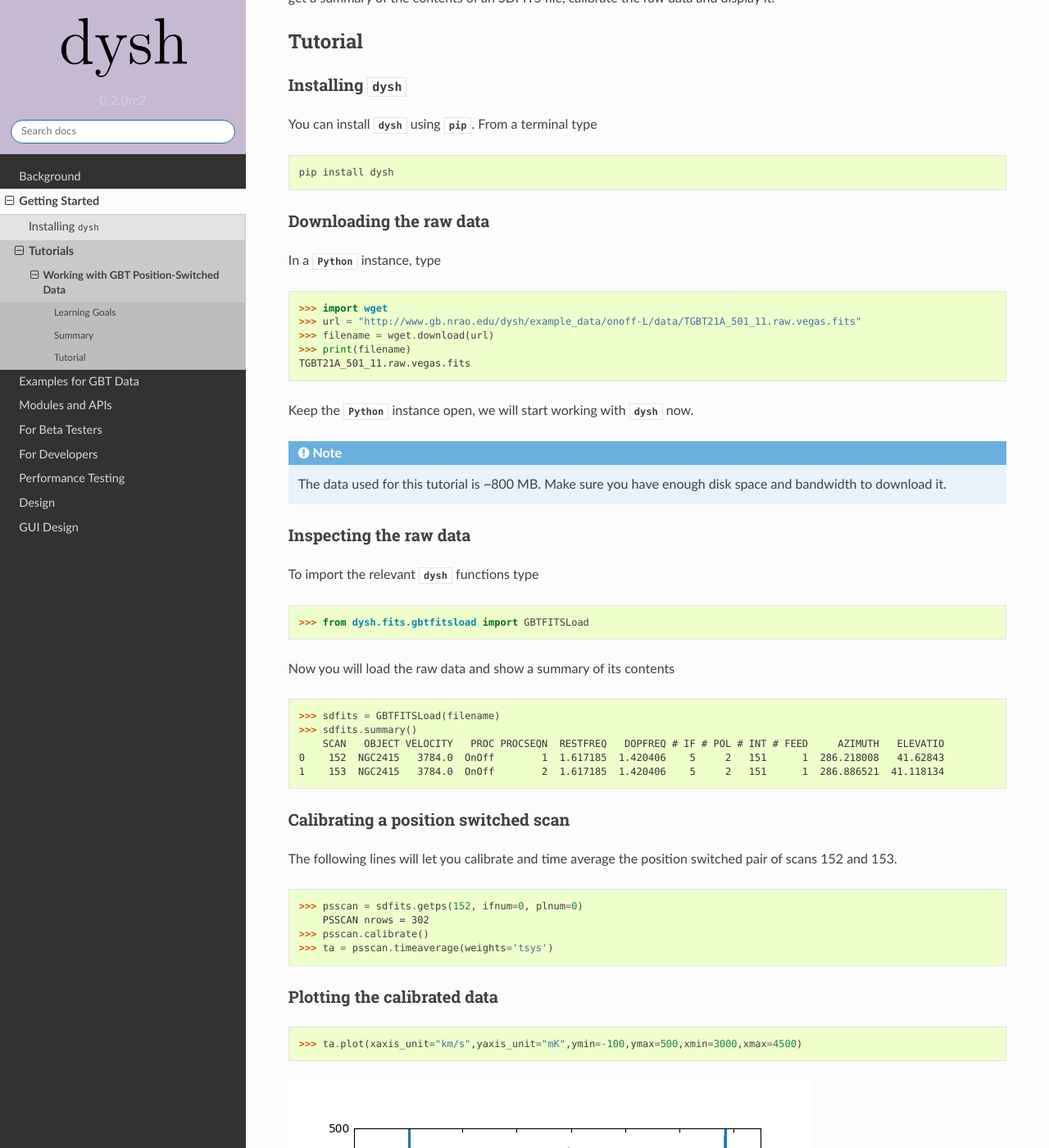
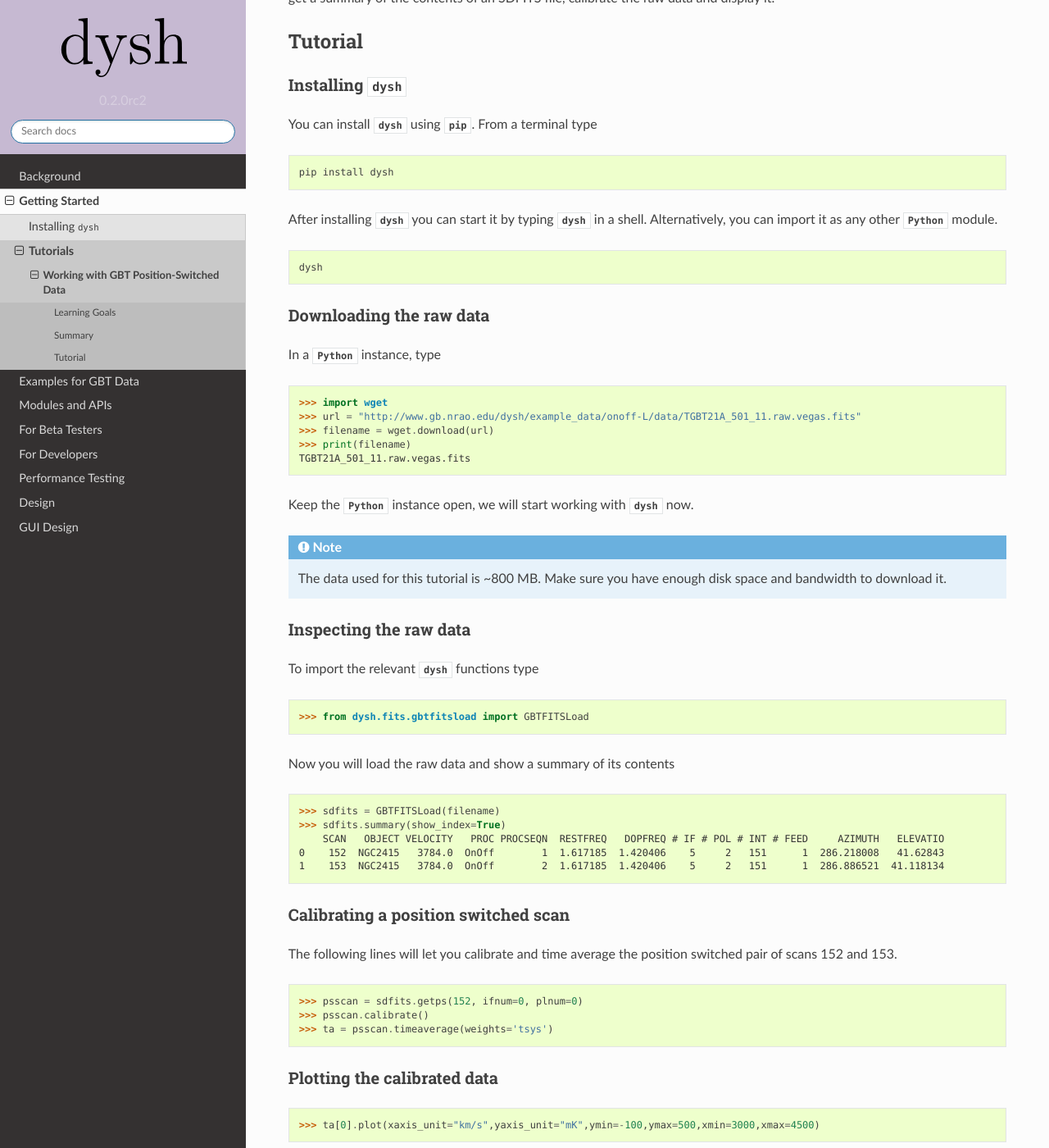
Before and after one commit to GreenBankObservatory/dysh, a Sphinx documentation site: the page built from docs/source/getting_started/tutorials/GBT/tutorial-positionswitch.rst, in a window 1280 px wide and 1400 px high, scrolled down 506 px. Shown: the whole window at 82% size. Built offline with Sphinx 7.4.7 and the Read the Docs theme 2.0.0, drawn with Linux system fonts in a browser that asks for light colours; pages that are not in the unit, such as notebooks, are missing from menus.

Commit message:
Updated position switching tutorial in docs

```diff
--- a/docs/source/getting_started/tutorials/GBT/tutorial-positionswitch.rst
+++ b/docs/source/getting_started/tutorials/GBT/tutorial-positionswitch.rst
@@ -28,6 +28,14 @@ You can install `dysh` using `pip`. From a terminal type
 .. code:: bash
 
     pip install dysh
+
+
+After installing `dysh` you can start it by typing `dysh` in a shell. Alternatively, you can import it as any other `Python` module.
+
+.. code:: bash
+
+    dysh
+
 
 Downloading the raw data
 ------------------------
@@ -61,7 +69,7 @@ Now you will load the raw data and show a summary of its contents
 .. code:: python
 
     >>> sdfits = GBTFITSLoad(filename)
-    >>> sdfits.summary()
+    >>> sdfits.summary(show_index=True)
         SCAN   OBJECT VELOCITY   PROC PROCSEQN  RESTFREQ   DOPFREQ # IF # POL # INT # FEED     AZIMUTH   ELEVATIO
     0    152  NGC2415   3784.0  OnOff        1  1.617185  1.420406    5     2   151      1  286.218008   41.62843
     1    153  NGC2415   3784.0  OnOff        2  1.617185  1.420406    5     2   151      1  286.886521  41.118134
@@ -74,7 +82,6 @@ The following lines will let you calibrate and time average the position switche
 .. code:: python
 
     >>> psscan = sdfits.getps(152, ifnum=0, plnum=0)
-        PSSCAN nrows = 302
     >>> psscan.calibrate()
     >>> ta = psscan.timeaverage(weights='tsys')
 
@@ -83,7 +90,7 @@ Plotting the calibrated data
 
 .. code:: python
 
-    >>> ta.plot(xaxis_unit="km/s",yaxis_unit="mK",ymin=-100,ymax=500,xmin=3000,xmax=4500)
+    >>> ta[0].plot(xaxis_unit="km/s",yaxis_unit="mK",ymin=-100,ymax=500,xmin=3000,xmax=4500)
 
 .. figure:: img/ps_152_zoom.png
     :alt: The spectrum plot zoomed in along both axes to frame a central emission line.
```
